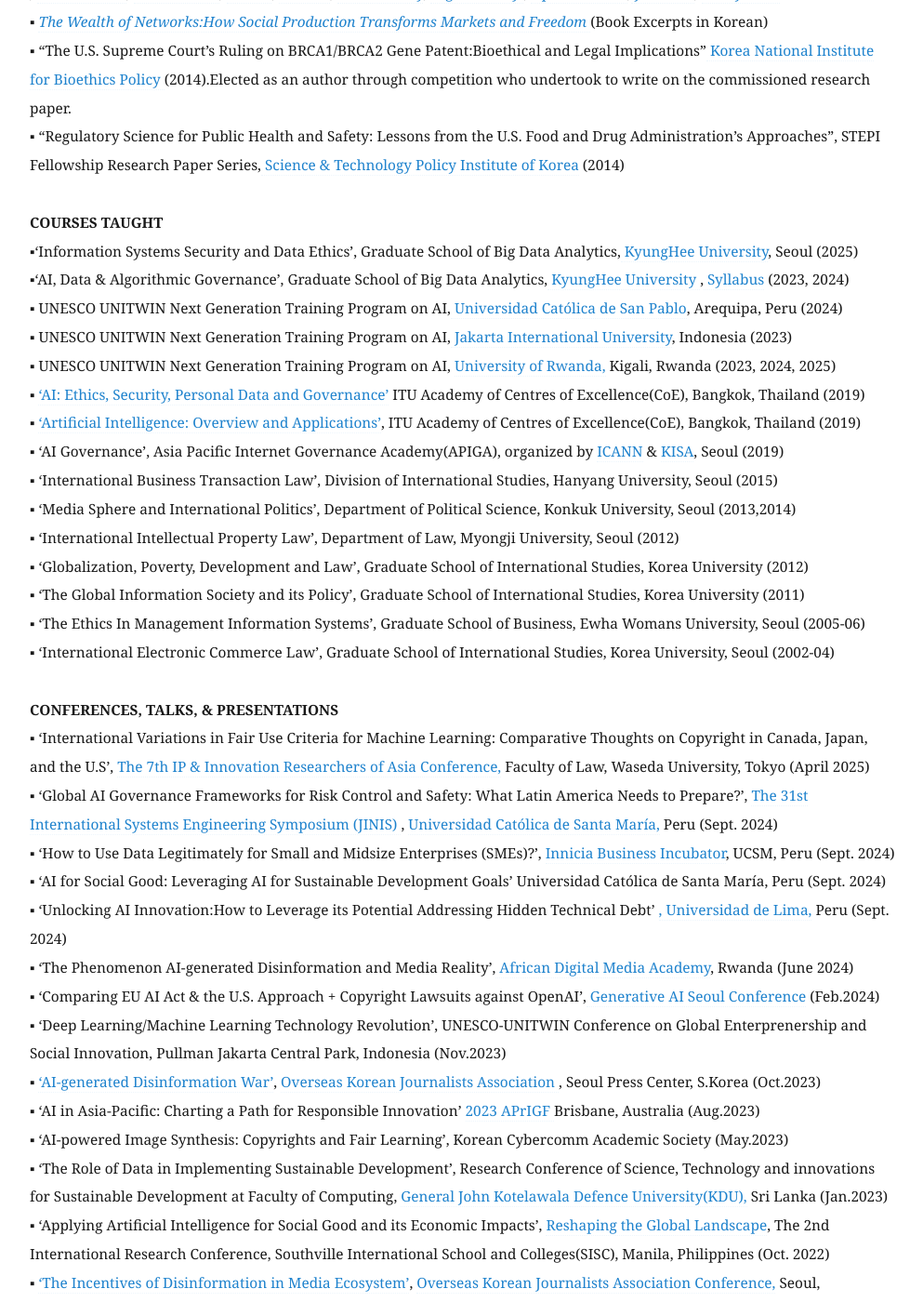
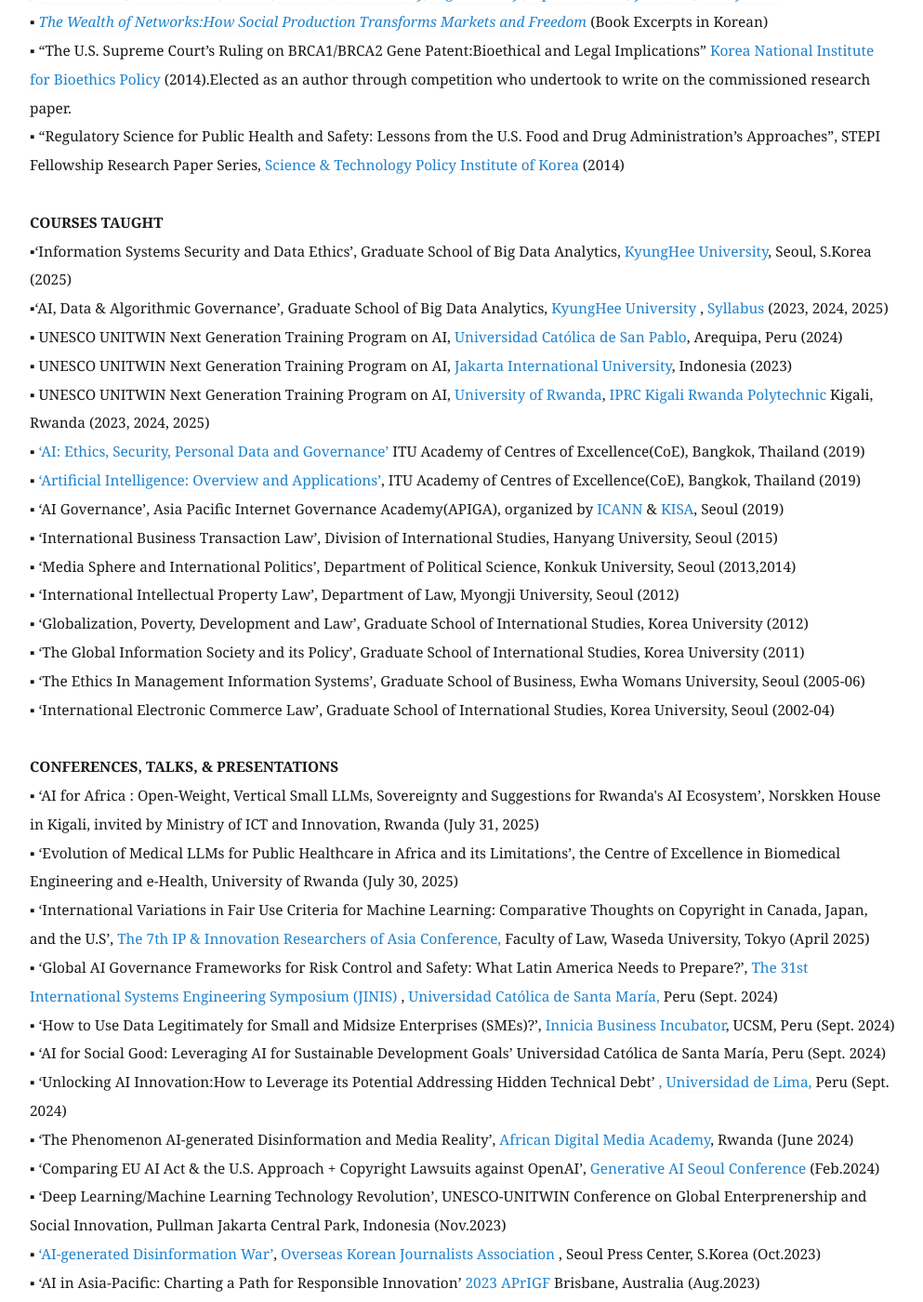
Before and after one commit to eunchangchoi/eunchangchoi.github.io, a Jekyll site: the page built from index.md, in a window 1280 px wide and 1400 px high, scrolled down 4708 px. Shown: the whole window at 93% size, without its empty margins (68-1061 px from the left). Built offline with Jekyll 4.4.1, drawn with Linux system fonts in a browser that asks for light colours; some of the changed text lies outside the part shown.

Commit message:
Update index.md

```diff
--- a/index.md
+++ b/index.md
@@ -87,11 +87,11 @@
 ▪ “Regulatory Science for Public Health and Safety: Lessons from the U.S. Food and Drug Administration’s Approaches”, STEPI Fellowship Research Paper Series,<a href="https://www.stepi.re.kr/site/stepien/main.do"> Science & Technology Policy Institute of Korea</a> (2014)<br>
      <br>
  <strong> COURSES TAUGHT </strong> <br>
-▪‘Information Systems Security and Data Ethics’, Graduate School of Big Data Analytics,<a href="http://bigdata21.khu.ac.kr/main/main.html"> KyungHee University</a>, Seoul (2025)<br>
-▪‘AI, Data & Algorithmic Governance’, Graduate School of Big Data Analytics,<a href="http://bigdata21.khu.ac.kr/main/main.html"> KyungHee University </a>,<a href="https://t.ly/IyU_W"> Syllabus</a> (2023, 2024) <br>
+▪‘Information Systems Security and Data Ethics’, Graduate School of Big Data Analytics,<a href="http://bigdata21.khu.ac.kr/main/main.html"> KyungHee University</a>, Seoul, S.Korea (2025)<br>
+▪‘AI, Data & Algorithmic Governance’, Graduate School of Big Data Analytics,<a href="http://bigdata21.khu.ac.kr/main/main.html"> KyungHee University </a>,<a href="https://t.ly/IyU_W"> Syllabus</a> (2023, 2024, 2025) <br>
 ▪ UNESCO UNITWIN Next Generation Training Program on AI,<a href="https://ucsp.edu.pe/"> Universidad Católica de San Pablo</a>, Arequipa, Peru (2024) <br>
 ▪ UNESCO UNITWIN Next Generation Training Program on AI,<a href="https://jiu.ac/"> Jakarta International University</a>, Indonesia (2023)  <br>
-▪ UNESCO UNITWIN Next Generation Training Program on AI, <a href="https://ur.ac.rw/"> University of Rwanda,</a> Kigali, Rwanda (2023, 2024, 2025) <br>
+▪ UNESCO UNITWIN Next Generation Training Program on AI, <a href="https://ur.ac.rw/"> University of Rwanda</a>, <a href="https://www.iprckigali.rp.ac.rw">IPRC Kigali Rwanda Polytechnic </a> Kigali, Rwanda (2023, 2024, 2025) <br>
 ▪ <a href="https://www.itu.int/en/ITU-D/Regional-Presence/AsiaPacific/Pages/Events/2019/Artificial-Intelligence-Overview-and-Applications.aspx">‘AI: Ethics, Security, Personal Data and Governance’</a> ITU Academy of Centres of Excellence(CoE), Bangkok, Thailand (2019) <br>
 ▪ <a href="https://www.itu.int/en/ITU-D/Regional-Presence/AsiaPacific/Pages/Events/2019/Artificial-Intelligence-Overview-and-Applications.aspx"> ‘Artificial Intelligence: Overview and Applications’</a>, ITU Academy of Centres of Excellence(CoE), Bangkok, Thailand (2019) <br>
 ▪ ‘AI Governance’, Asia Pacific Internet Governance Academy(APIGA), organized by <a href="https://www.icann.org/">ICANN</a> & <a href="https://www.kisa.or.kr/EN"> KISA</a>, Seoul (2019)  <br>
@@ -104,6 +104,8 @@
 ▪ ‘International Electronic Commerce Law’, Graduate School of International Studies, Korea University, Seoul (2002-04) <br>
     <br>
  <strong> CONFERENCES, TALKS, & PRESENTATIONS </strong> <br>
+▪ ‘AI for Africa : Open-Weight, Vertical Small LLMs, Sovereignty and Suggestions for Rwanda's AI Ecosystem’, Norskken House in Kigali, invited by Ministry of ICT and Innovation, Rwanda (July 31, 2025) <br>
+▪ ‘Evolution of Medical LLMs for Public Healthcare in Africa and its Limitations’, the Centre of Excellence in Biomedical Engineering and e-Health, University of Rwanda (July 30, 2025) <br>
 ▪ ‘International Variations in Fair Use Criteria for Machine Learning: Comparative Thoughts on Copyright in Canada, Japan, and the U.S’, <a href="https://ipresearchersasia.org/annual-conference"> The 7th IP & Innovation Researchers of Asia Conference,</a> Faculty of Law, Waseda University, Tokyo (April 2025)<br>
 ▪ ‘Global AI Governance Frameworks for Risk Control and Safety: What Latin America Needs to Prepare?’, <a href="https://www2.ucsm.edu.pe/JINIS2024/"> The 31st International Systems Engineering Symposium (JINIS) </a>, <a href="https://www.ucsm.edu.pe/"> Universidad Católica de Santa María,</a> Peru (Sept. 2024) <br>
 ▪ ‘How to Use Data Legitimately for Small and Midsize Enterprises (SMEs)?’, <a href="https://investigacion.ucsm.edu.pe/en/innicia-vri/"> Innicia Business Incubator</a>, UCSM, Peru (Sept. 2024) <br>
@@ -160,7 +162,7 @@
   <br>
 
  <strong> CONSULTING & PUBLIC POLICY ENGAGEMENT </strong> <br>
-▪ ‘AI for a Better World: Unlocking Sustainable Development Goals’, lectured for government officials in the <a href="https://www.gdln.or.kr/main/"> Global Development Learning Network(GDLN) </a>, organized by <a href="https://www.kdischool.ac.kr/"> KDI School of Public Policy and Management</a> S.Korea (April 2025) <br>
+▪ ‘AI for a Better World: Unlocking Sustainable Development Goals’, lectured for government officials of low-income countries, <a href="https://www.gdln.or.kr/main/"> Global Development Learning Network(GDLN) </a>, organized by <a href="https://www.kdischool.ac.kr/"> KDI School of Public Policy and Management</a> S.Korea (April 2025) <br>
 ▪ Led the <a href="https://aitrustops.or.kr/web/main.do"> ‘AI Trustworthiness Vertification’(TTA)</a> process for Impactive AI, focusing on the AI governance framework and product reliability, in accordance with <a href="https://cdn.standards.iteh.ai/samples/77304/cb803ee4e9624430a5db177459158b24/ISO-IEC-23894-2023.pdf"> ISO/IEC 23894</a>, <a href="https://cdn.standards.iteh.ai/samples/81230/4c1911ebc9a641fcb6ee21aa09c28ad3/ISO-IEC-42001-2023.pdf"> ISO/IEC 42001,</a> and the  <a href="https://www.nist.gov/itl/ai-risk-management-framework"> NIST AI Risk Management Framework</a>(Dec.2024) <br>
 ▪ ‘Policy Discussion on Machine readable Text Data Mining (TDM) and Copyrights’ invited by <a href="https://k-pol.org/"> Korean Policy Platform</a> (April 2024) <br>
 ▪ ‘Seoul Dialogue on AI Ethics, Governance and Innovation’, Embassy of Canada + Korea Ministry of Foreign Affairs (March 2024) <br>
```
